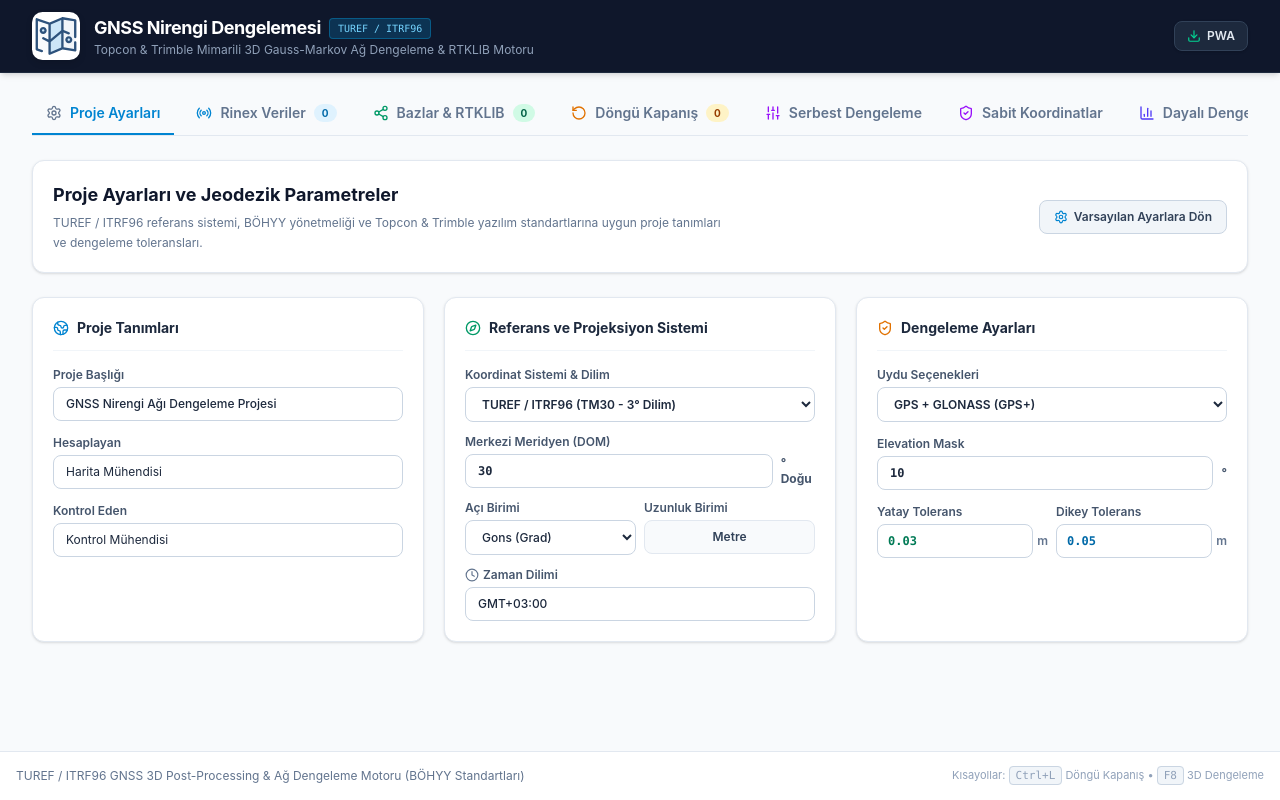
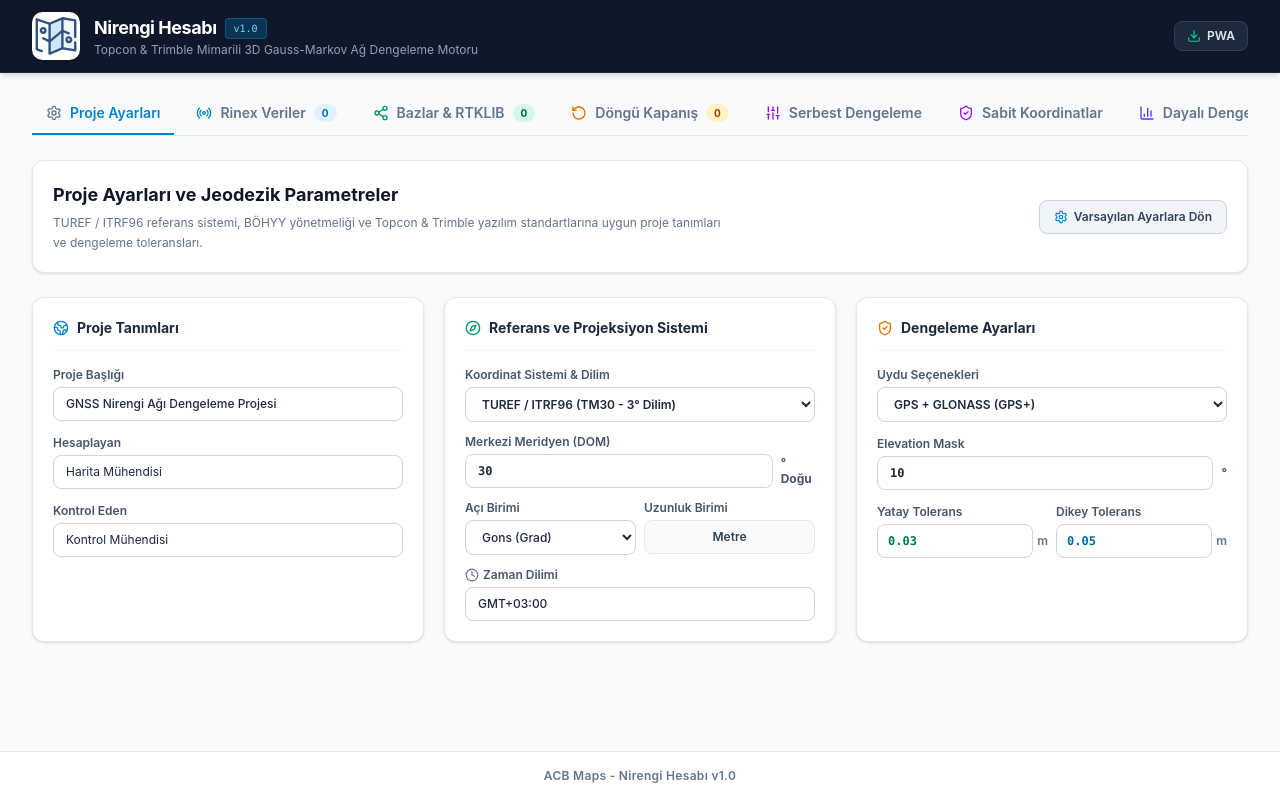
Before and after one commit to ACB-Soft/nirengi-hesabi, a React (Vite) app: page / in a window 1280 px wide. Built offline with nearby package versions, Linux system fonts and the light colour scheme.

Commit message:
refactor: rename app to "Nirengi Hesabı" and remove workflow

```diff
--- a/index.html
+++ b/index.html
@@ -3,23 +3,23 @@
   <head>
     <meta charset="UTF-8" />
     <meta name="viewport" content="width=device-width, initial-scale=1.0, maximum-scale=1.0, user-scalable=no" />
-    <title>GNSS Nirengi Dengelemesi</title>
-    <meta name="description" content="TUREF / ITRF96 GNSS 3D Post-Processing ve Ağ Dengeleme Uygulaması" />
+    <title>Nirengi Hesabı</title>
+    <meta name="description" content="Nirengi Hesabı Uygulaması" />
 
     <!-- PWA & Mobile Web Capabilities -->
     <meta name="theme-color" content="#0f172a" />
     <meta name="mobile-web-app-capable" content="yes" />
     <meta name="apple-mobile-web-app-capable" content="yes" />
     <meta name="apple-mobile-web-app-status-bar-style" content="black-translucent" />
-    <meta name="apple-mobile-web-app-title" content="GNSS Dengeleme" />
+    <meta name="apple-mobile-web-app-title" content="Nirengi Hesabı" />
     <link rel="manifest" href="manifest.json" />
     <link rel="apple-touch-icon" href="apple-touch-icon.png" />
     <link rel="icon" type="image/svg+xml" href="icon.svg" />
     <link rel="alternate icon" href="favicon.ico" />
 
     <!-- OpenGraph & Social Sharing -->
-    <meta property="og:title" content="GNSS Nirengi Dengelemesi" />
-    <meta property="og:description" content="TUREF / ITRF96 GNSS 3D Post-Processing ve Ağ Dengeleme Uygulaması" />
+    <meta property="og:title" content="Nirengi Hesabı" />
+    <meta property="og:description" content="Nirengi Hesabı Uygulaması" />
     <meta property="og:type" content="website" />
     <meta name="twitter:card" content="summary_large_image" />
 
--- a/metadata.json
+++ b/metadata.json
@@ -1,6 +1,6 @@
 {
-  "name": "GNSS Nirengi Dengelemesi",
-  "description": "GNSS Nirengi Dengeleme Uygulaması",
+  "name": "Nirengi Hesabı",
+  "description": "Nirengi Hesabı Uygulaması",
   "requestFramePermissions": [],
   "majorCapabilities": [
     "MAJOR_CAPABILITY_SERVER_SIDE_GEMINI_API"
--- a/src/App.tsx
+++ b/src/App.tsx
@@ -93,10 +93,10 @@ export default function App() {
   };
 
   useEffect(() => {
-    document.title = 'GNSS Nirengi Dengelemesi';
+    document.title = 'Nirengi Hesabı';
     try {
       if (window.top && window.top !== window) {
-        window.top.document.title = 'GNSS Nirengi Dengelemesi';
+        window.top.document.title = 'Nirengi Hesabı';
       }
     } catch {
       // Safe iframe guard
@@ -240,26 +240,6 @@ export default function App() {
     showToast('Tüm noktalar ve bazlar temizlendi.');
   };
 
-  // End-to-End Automated Topcon / Trimble 10-Step Workflow
-  const handleRunFullTopconWorkflow = useCallback(() => {
-    if (Object.keys(stations).length < 2) {
-      showToast('Tam otomatik dengeleme için ağda en az 2 nokta bulunmalıdır.');
-      return;
-    }
-    setIsLoading(true);
-    setTimeout(() => {
-      const res = runFullTopconWorkflow(stations, baselines, config);
-      setStations(res.finalStations);
-      setBaselines(res.baselines);
-      setLoopClosures(res.loopClosures);
-      setUnconstrainedResult(res.unconstrainedResult);
-      setConstrainedResult(res.constrainedResult);
-      setAdjustmentResult(res.constrainedResult || res.unconstrainedResult);
-      setIsLoading(false);
-      showToast('Topcon & Trimble 10 adımlı tam otomatik dengeleme ve epok aktarımı tamamlandı!');
-    }, 600);
-  }, [stations, baselines, config]);
-
   const handleGenerateBaselinesFromPoints = () => {
     if (Object.keys(stations).length < 2) {
       showToast('Baz ağı türetmek için en az 2 nokta bulunmalıdır.');
@@ -318,20 +298,20 @@ export default function App() {
             <div className="flex items-center space-x-3.5">
               <img
                 src="./icon.svg"
-                alt="GNSS Nirengi Dengelemesi Logo"
+                alt="Nirengi Hesabı Logo"
                 className="w-11 h-11 sm:w-12 sm:h-12 object-contain shrink-0 drop-shadow-md hover:scale-105 transition-transform"
               />
               <div>
                 <div className="flex items-center gap-2">
                   <h1 className="text-base sm:text-lg font-bold tracking-tight text-white">
-                    GNSS Nirengi Dengelemesi
+                    Nirengi Hesabı
                   </h1>
                   <span className="hidden sm:inline-block bg-sky-500/20 text-sky-300 text-[10px] font-mono px-2 py-0.5 rounded border border-sky-400/30">
-                    TUREF / ITRF96
+                    v1.0
                   </span>
                 </div>
                 <p className="text-xs text-slate-400 hidden sm:block">
-                  Topcon & Trimble Mimarili 3D Gauss-Markov Ağ Dengeleme & RTKLIB Motoru
+                  Topcon &amp; Trimble Mimarili 3D Gauss-Markov Ağ Dengeleme Motoru
                 </p>
               </div>
             </div>
@@ -542,7 +522,6 @@ export default function App() {
             config={config}
             onRunAdjustment={handleRunAdjustment}
             onExcludeOutliersAndReAdjust={handleExcludeOutliersAndReAdjust}
-            onRunFullWorkflow={handleRunFullTopconWorkflow}
             isLoading={isLoading}
           />
         )}
@@ -566,7 +545,6 @@ export default function App() {
             config={config}
             onRunAdjustment={handleRunAdjustment}
             onExcludeOutliersAndReAdjust={handleExcludeOutliersAndReAdjust}
-            onRunFullWorkflow={handleRunFullTopconWorkflow}
             isLoading={isLoading}
           />
         )}
@@ -607,13 +585,10 @@ export default function App() {
       )}
 
       {/* Footer */}
-      <footer className="bg-white border-t border-slate-200 py-4 mt-auto no-print text-center text-xs text-slate-500">
-        <div className="max-w-7xl mx-auto px-4 flex flex-col sm:flex-row items-center justify-between gap-2">
+      <footer className="bg-white border-t border-slate-200 py-4 mt-auto no-print text-center text-xs text-slate-500 font-semibold tracking-wide">
+        <div className="max-w-7xl mx-auto px-4 flex items-center justify-center">
           <div>
-            TUREF / ITRF96 GNSS 3D Post-Processing &amp; Ağ Dengeleme Motoru (BÖHYY Standartları)
-          </div>
-          <div className="text-[11px] text-slate-400">
-            Kısayollar: <kbd className="px-1.5 py-0.5 bg-slate-100 rounded border border-slate-300">Ctrl+L</kbd> Döngü Kapanış &bull; <kbd className="px-1.5 py-0.5 bg-slate-100 rounded border border-slate-300">F8</kbd> 3D Dengeleme
+            ACB Maps - Nirengi Hesabı v1.0
           </div>
         </div>
       </footer>
--- a/src/components/AdjustmentTab.tsx
+++ b/src/components/AdjustmentTab.tsx
@@ -27,7 +27,6 @@ interface Props {
   config: JobConfig;
   onRunAdjustment: (mode: 'unconstrained' | 'constrained') => void;
   onExcludeOutliersAndReAdjust: (outlierIds: string[]) => void;
-  onRunFullWorkflow?: () => void;
   isLoading: boolean;
 }
 
@@ -37,7 +36,6 @@ export const AdjustmentTab: React.FC<Props> = ({
   config,
   onRunAdjustment,
   onExcludeOutliersAndReAdjust,
-  onRunFullWorkflow,
   isLoading,
 }) => {
   const [selectedSubTab, setSelectedSubTab] = useState<'coords' | 'residuals' | 'ellipses'>('coords');
@@ -72,18 +70,6 @@ export const AdjustmentTab: React.FC<Props> = ({
           </div>
 
           <div className="flex items-center gap-2 flex-wrap">
-            {onRunFullWorkflow && (
-              <button
-                onClick={onRunFullWorkflow}
-                disabled={isLoading}
-                className="px-3.5 py-2 text-xs font-bold bg-emerald-600 hover:bg-emerald-700 text-white rounded-lg shadow-sm transition cursor-pointer flex items-center gap-1.5 disabled:opacity-50"
-                title="Topcon & Trimble Standartlarında Tam Otomatik İş Akışı"
-              >
-                <Zap className="w-3.5 h-3.5 text-amber-300 fill-amber-300" />
-                <span>Tek Tıkla İş Akışı (Adım 1-10)</span>
-              </button>
-            )}
-
             <button
               onClick={() => onRunAdjustment(mode)}
               disabled={isLoading}
```
Also changed, not shown: public/manifest.json.
